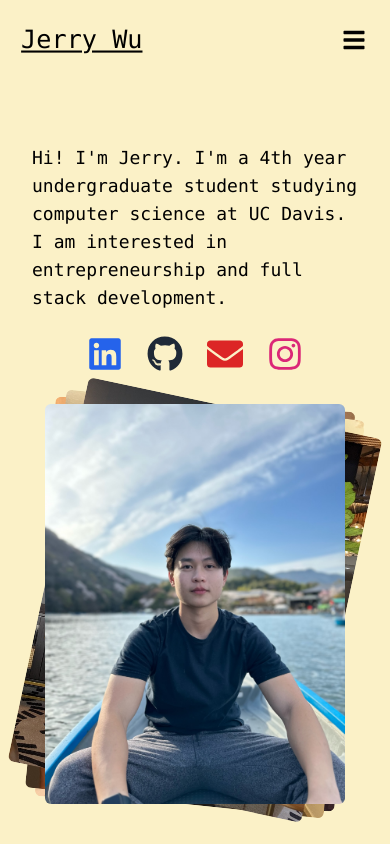
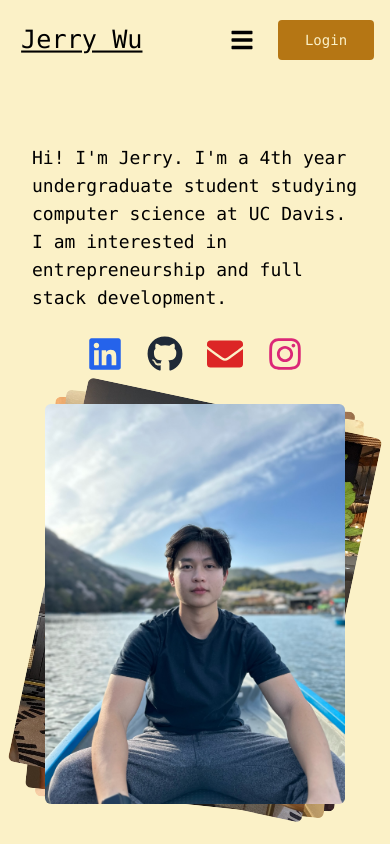
Before and after one commit to jerryowu/personal-website, a Next.js app: page / in a window 390 px wide. Built offline with nearby package versions, Linux system fonts and the light colour scheme.

Commit message:
fixed mobile login button

```diff
--- a/app/components/LoginForm.tsx
+++ b/app/components/LoginForm.tsx
@@ -58,22 +58,22 @@ export function LoginForm() {
   return (
     <>
       {!isLoggedIn ? (
-        <div>
-          <div ref={loginButtonRef}>
+        <div className="relative">
+          <div ref={loginButtonRef} className="flex justify-end">
             <button
               onClick={() => setShowLoginForm(!showLoginForm)}
-              className="w-20 px-3 md:px-4 py-2 bg-[#b57614] text-[#fbf1c7] rounded hover:bg-[#af3a03] text-sm md:text-base flex items-center justify-center"
+              className="w-24 h-10 px-3 md:px-4 bg-[#b57614] text-[#fbf1c7] rounded hover:bg-[#af3a03] text-sm md:text-base flex items-center justify-center"
             >
               Login
             </button>
           </div>
 
           {showLoginForm && (
-            <div ref={loginFormRef} className="relative z-50">
-              <div className="md:absolute md:top-8 md:right-0">
+            <div ref={loginFormRef} className="absolute right-0 z-50 mt-2">
+              <div className="w-80">
                 <form
                   onSubmit={handleLogin}
-                  className="bg-[#ebdbb2] shadow-md rounded p-6 w-80"
+                  className="bg-[#ebdbb2] shadow-md rounded p-6"
                 >
                   <div className="mb-4">
                     <input
@@ -124,7 +124,7 @@ export function LoginForm() {
             setUsername("");
             setPassword("");
           }}
-          className="w-20 px-3 md:px-4 py-2 bg-[#cc241d] text-[#fbf1c7] rounded hover:bg-[#9d0006] text-sm md:text-base flex items-center justify-center"
+          className="w-24 h-10 px-3 md:px-4 bg-[#cc241d] text-[#fbf1c7] rounded hover:bg-[#9d0006] text-sm md:text-base flex items-center justify-center"
         >
           Logout
         </button>
--- a/app/components/Navbar.tsx
+++ b/app/components/Navbar.tsx
@@ -41,13 +41,16 @@ export default function Navbar() {
           Jerry Wu
         </Link>
 
-        {/* Mobile menu button */}
-        <button
-          className="md:hidden mr-4 mt-4 p-2 text-2xl"
-          onClick={() => setIsMenuOpen(!isMenuOpen)}
-        >
-          {isMenuOpen ? <FaTimes /> : <FaBars />}
-        </button>
+        {/* Mobile menu button and login */}
+        <div className="md:hidden flex items-center mt-4 mr-4 space-x-4">
+          <button
+            className="p-2 text-2xl"
+            onClick={() => setIsMenuOpen(!isMenuOpen)}
+          >
+            {isMenuOpen ? <FaTimes /> : <FaBars />}
+          </button>
+          <LoginForm />
+        </div>
 
         {/* Desktop menu */}
         <div className="hidden md:flex mr-20 mt-10 space-x-20">
@@ -105,7 +108,6 @@ export default function Navbar() {
         } ${scrolled ? "bg-[#f2e5bc]" : "bg-[#fbf1c7]"}`}
       >
         <div className="flex flex-col items-center space-y-4 py-4">
-          <LoginForm />
           <Link
             href="/news"
             className={`text-lg p-1 transition-all hover:scale-105 hover:underline ${
```
